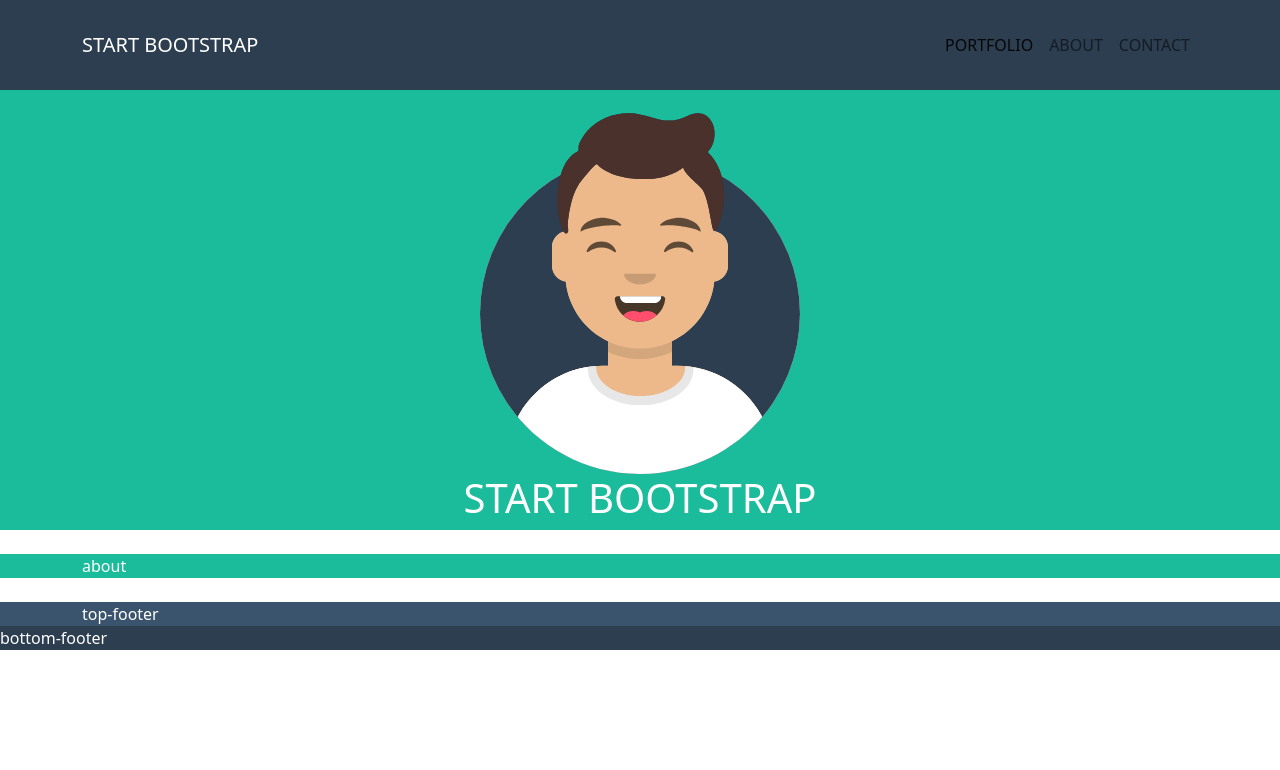
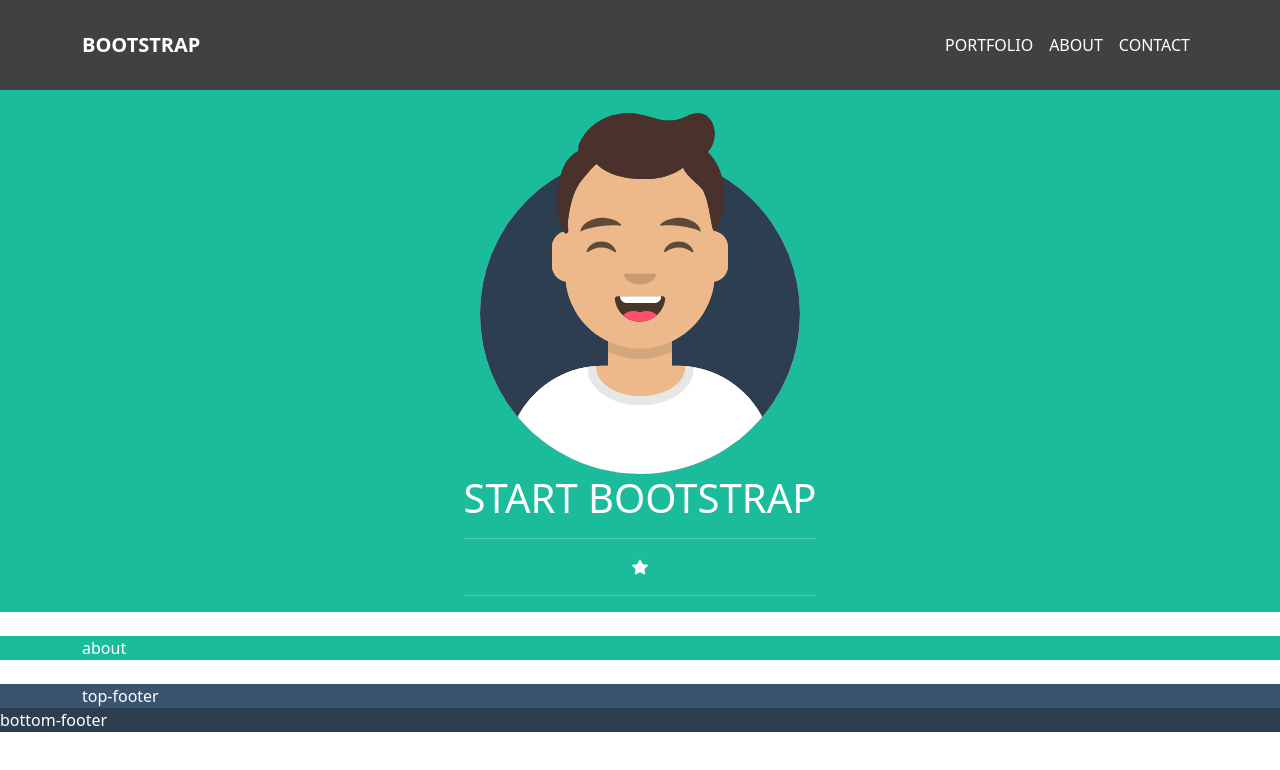
Before and after one commit to Mattia-Rollo/html-css-bootstrap-freelancer, a plain HTML site: page index.html in a window 1280 px wide. Drawn offline with nearby package versions, Linux system fonts and the light colour scheme.

Commit message:
add class  navbar-dark for default style

```diff
--- a/css/style.css
+++ b/css/style.css
@@ -1,9 +1,9 @@
 :root {
 
-    /* Color styles */
 --green: rgba(26, 188, 156, 1);
 --blue-grey: rgba(58, 84, 109, 1);
 --dark-blue: rgba(44, 62, 80, 1);
+--white: white;
 
 }
 
@@ -15,7 +15,7 @@
 }
 body {
     background-color: white;
-    color: rgb(255, 255, 255);
+    color: var(--white);
 }
 
 .bg-green {
@@ -47,3 +47,7 @@ header {
 #hero {
     padding-top: 100px;
 }
+nav .nav-link
+ {
+    color: white;
+}
--- a/index.html
+++ b/index.html
@@ -3,26 +3,31 @@
 <head>
     <meta charset="UTF-8">
     <meta http-equiv="X-UA-Compatible" content="IE=edge">
+    <meta name="viewport" content="width=device-width, initial-scale=1.0">
+
+    <link rel="stylesheet" href="https://cdn.jsdelivr.net/npm/bootstrap-icons@1.9.1/font/bootstrap-icons.css">
+
     <link href="https://cdn.jsdelivr.net/npm/bootstrap@5.2.1/dist/css/bootstrap.min.css" rel="stylesheet" integrity="sha384-iYQeCzEYFbKjA/T2uDLTpkwGzCiq6soy8tYaI1GyVh/UjpbCx/TYkiZhlZB6+fzT" crossorigin="anonymous">
     <script src="https://cdn.jsdelivr.net/npm/bootstrap@5.2.1/dist/js/bootstrap.bundle.min.js" integrity="sha384-u1OknCvxWvY5kfmNBILK2hRnQC3Pr17a+RTT6rIHI7NnikvbZlHgTPOOmMi466C8" crossorigin="anonymous"></script>
 
+
+
     <link rel="stylesheet" href="css/style.css">
 
-    <meta name="viewport" content="width=device-width, initial-scale=1.0">
-    <title>Document</title>
+    <title>Bootstrap Freelancer</title>
 </head>
 <body>
     <header>
-        <nav class="navbar navbar-expand-lg bg-grey h-100 text-uppercase">
+        <nav class="navbar navbar-expand-md navbar-dark h-100 text-uppercase">
             <div class="container-md">
-              <a class="navbar-brand text-white" href="#">start bootstrap</a>
-              <button class="navbar-toggler" type="button" data-bs-toggle="collapse" data-bs-target="#navbarSupportedContent" aria-controls="navbarSupportedContent" aria-expanded="false" aria-label="Toggle navigation">
+              <a class="navbar-brand" href="#"><strong>bootstrap</strong></a>
+              <button class="navbar-toggler" type="button" data-bs-toggle="collapse" data-bs-target="#boot-navbar" aria-controls="navbarSupportedContent" aria-expanded="false" aria-label="Toggle navigation">
                 <span class="navbar-toggler-icon"></span>
               </button>
-              <div class="collapse navbar-collapse" id="navbarSupportedContent">
+              <div class="collapse navbar-collapse" id="boot-navbar">
                 <ul class="navbar-nav ms-auto mb-2 mb-lg-0">
                   <li class="nav-item">
-                    <a class="nav-link active" aria-current="page" href="#">portfolio</a>
+                    <a class="nav-link" aria-current="page" href="#">portfolio</a>
                   </li>
                   <li class="nav-item">
                     <a class="nav-link" href="#">About</a>
@@ -36,13 +41,16 @@
           </nav>
     </header>
     <main>
-        <section id="hero" class="bg-green">
+        <section id="hero" class="bg-green text-uppercase">
             <div class="container-md">
                 <div class="row justify-content-center text-center">
                     <div class="col-auto">
 
-                        <img src="img/avatar.svg" alt=""> <!--avatar-->
-                        <h1 class="text-uppercase">Start bootstrap</h1>
+                        <!--avatar-->
+                        <img class="avatar" src="img/avatar.svg" alt="avatar">
+
+                        <h1 class="">Start bootstrap</h1>
+                        <hr><i class="bi bi-star-fill"></i><hr>
                     </div>
                 </div>
             </div>
```
